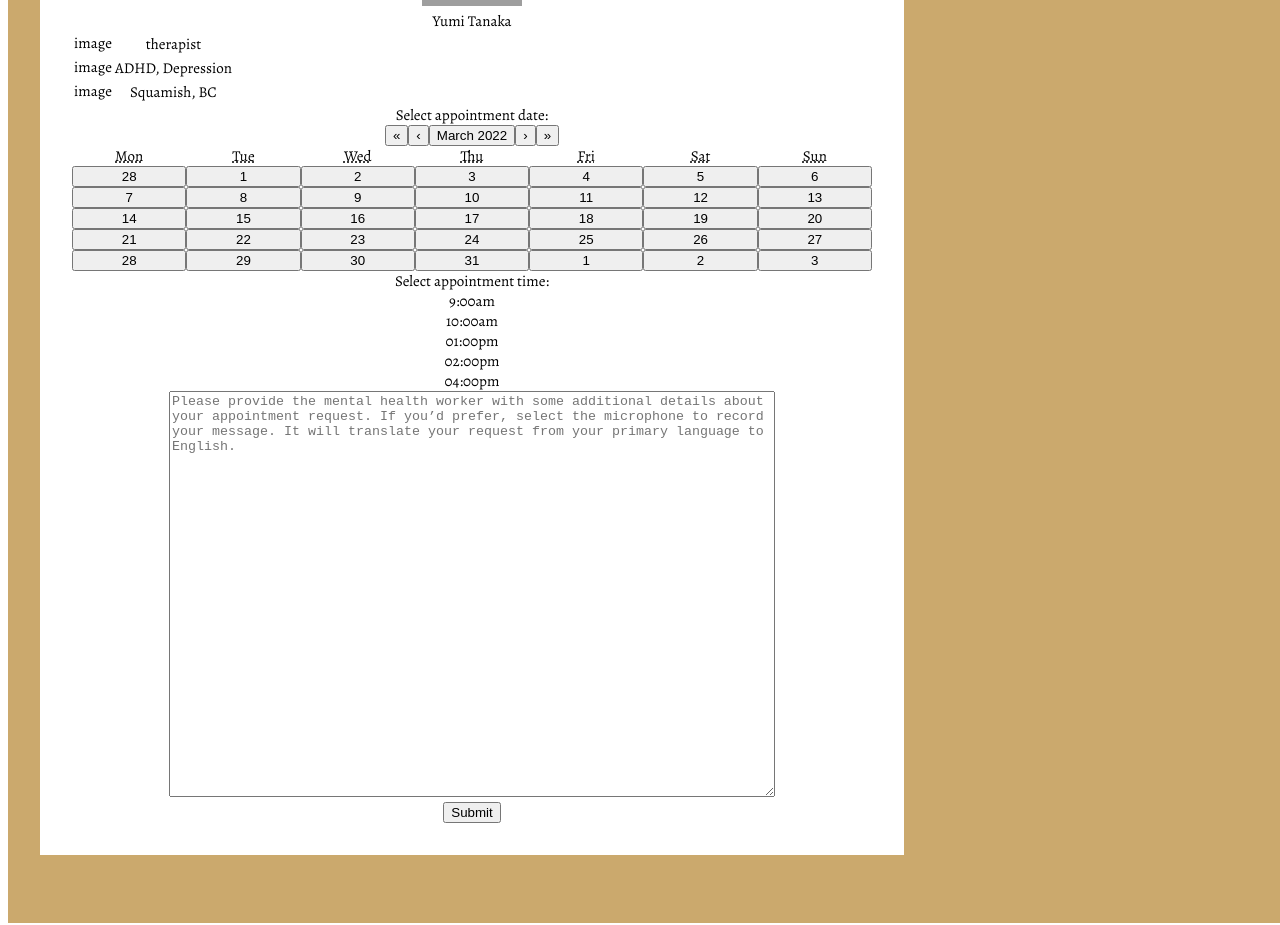
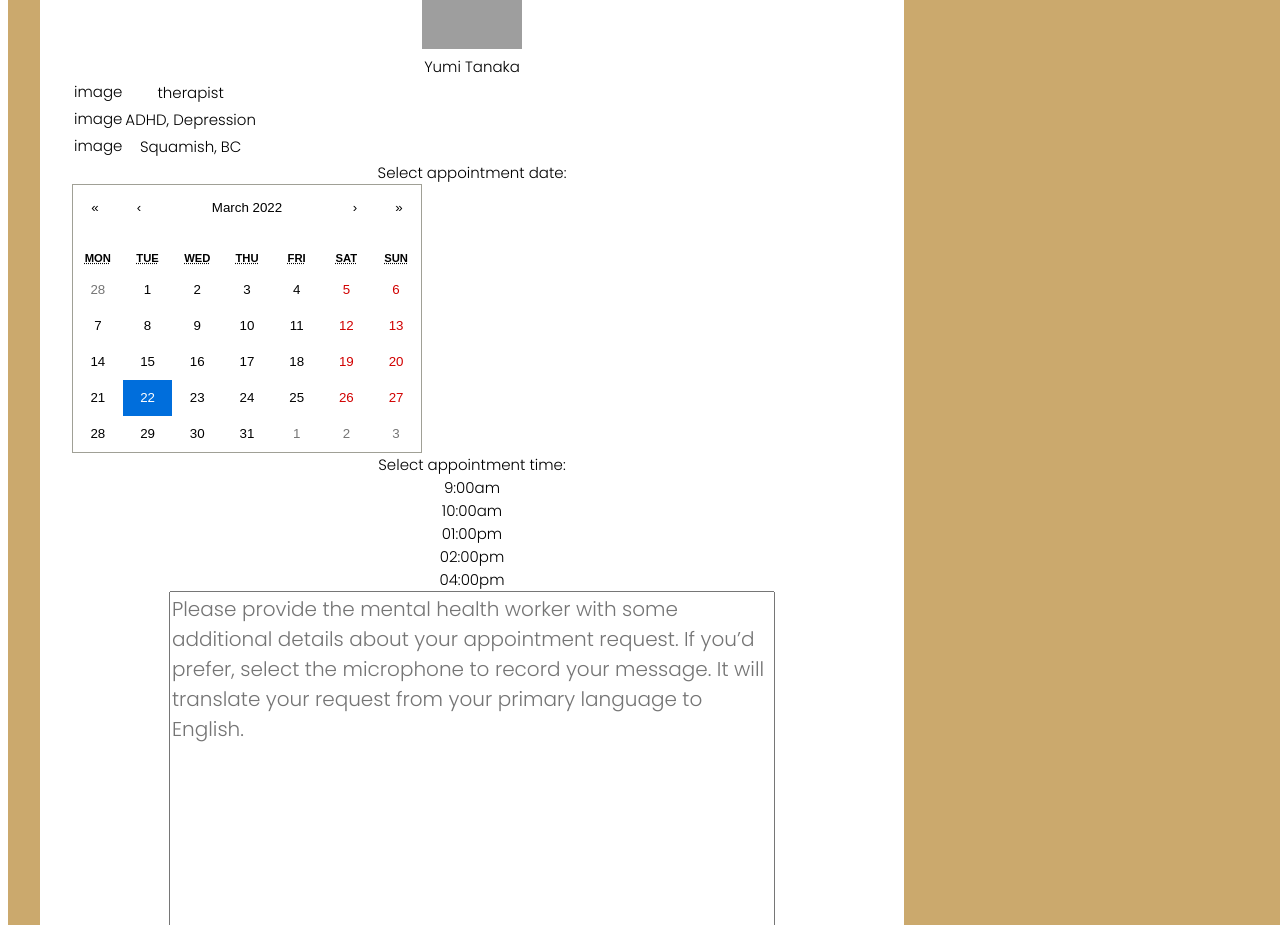
Before and after one commit to heyjiani/project-kintsugi, a React (Create React App) app in the folder react-front-end/: page /booking in a window 1280 px wide. Shown: the part 800-1725 px from the top of the page. Built offline with nearby package versions, Linux system fonts and the light colour scheme; grey boxes are pictures that could not be loaded.

Commit message:
editing calendar css and cleaning up fonts

```diff
--- a/react-front-end/public/index.html
+++ b/react-front-end/public/index.html
@@ -26,6 +26,9 @@
     <link rel="preconnect" href="https://fonts.googleapis.com">
     <link rel="preconnect" href="https://fonts.gstatic.com" crossorigin>
     <link href="https://fonts.googleapis.com/css2?family=Alegreya:ital,wght@0,400;0,500;0,700;0,800;1,400&display=swap" rel="stylesheet">
+    <link rel="preconnect" href="https://fonts.googleapis.com">
+    <link rel="preconnect" href="https://fonts.gstatic.com" crossorigin>
+    <link href="https://fonts.googleapis.com/css2?family=Open+Sans&family=Poppins:wght@300&display=swap" rel="stylesheet">
   </head>
   <body>
     <noscript>You need to enable JavaScript to run this app.</noscript>
--- a/react-front-end/src/components/BookingForm.jsx
+++ b/react-front-end/src/components/BookingForm.jsx
@@ -1,6 +1,7 @@
 import React from "react";
 import {useState} from "react";
 import Calendar, { CenturyView } from 'react-calendar';
+import 'react-calendar/dist/Calendar.css';
 
 export default function BookingForm() {
   const [date, setDate] = useState(new Date());
--- a/react-front-end/src/scss/styles/_index.scss
+++ b/react-front-end/src/scss/styles/_index.scss
@@ -2,7 +2,7 @@ body {
   width: 100%;
   height: 100%;
   z-index: 1;
-  font-family: "Alegreya", serif;
+  font-family: "Poppins", sans-serif;
   -webkit-font-smoothing: antialiased;
   -moz-osx-font-smoothing: grayscale;
   font-size: 36px;
@@ -19,6 +19,9 @@ body {
   left: 0;
   z-index: 99;
   background-color: #F6F6F6;
+  font-family: "Alegreya", serif;
+  -webkit-font-smoothing: antialiased;
+  -moz-osx-font-smoothing: grayscale;
 
   h1 {
     font-size: 70px;
@@ -26,6 +29,9 @@ body {
     margin: 0px;
     padding-left: 0.5em;
     font-weight: normal;
+    font-family: "Alegreya", serif;
+  -webkit-font-smoothing: antialiased;
+  -moz-osx-font-smoothing: grayscale;
   }
 
   &__links {
@@ -45,6 +51,7 @@ body {
   width: 100%;
   justify-content: space-around;
   text-align: center;
+
 }
 
 .form_container {
@@ -80,6 +87,12 @@ a {
   text-decoration: none;
 }
 
+textarea {
+  font-family: "Poppins", sans-serif;
+  -webkit-font-smoothing: antialiased;
+  -moz-osx-font-smoothing: grayscale;
+  font-size: 20px;
+};
 
 
 code {
```
